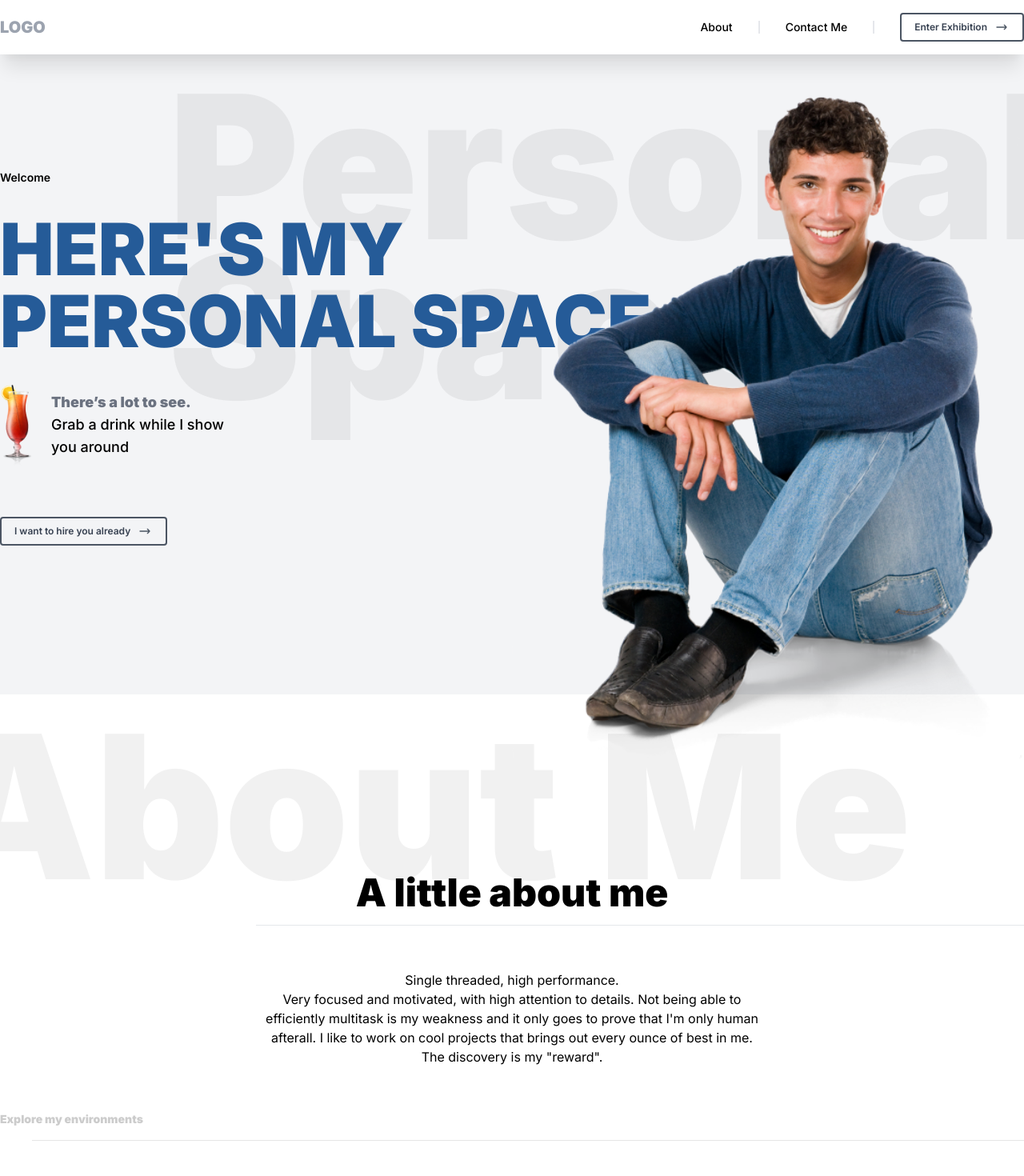
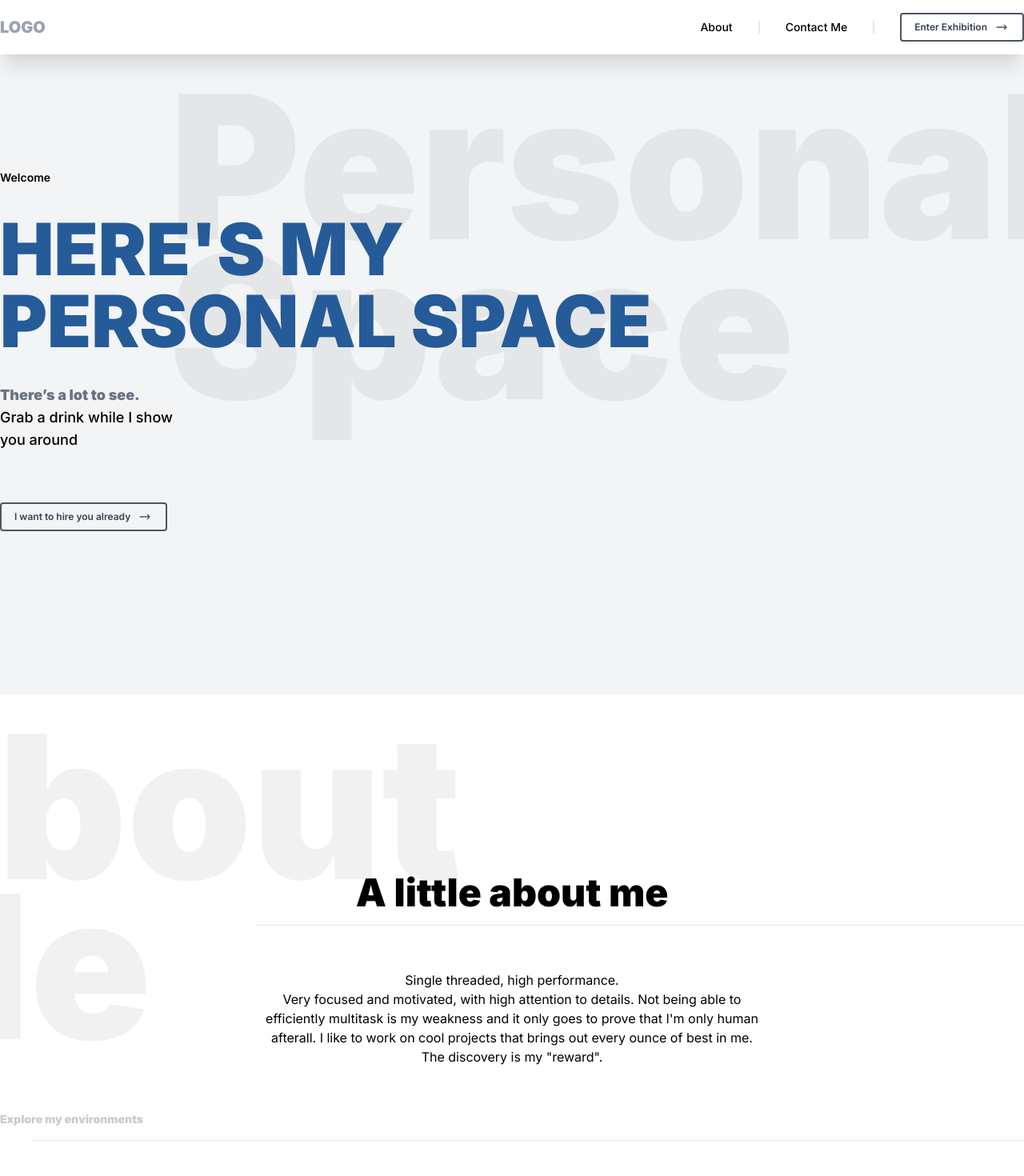
Before and after one commit to frankchoongsaeng/portfolio, a Next.js app: page / in a window 1280 px wide. Shown: the top 1470 px of the page at 80% size. Built offline with nearby package versions, Linux system fonts and the light colour scheme.

Commit message:
added some animation

```diff
--- a/components/specialtitle.js
+++ b/components/specialtitle.js
@@ -1,4 +1,36 @@
-export default function SpecialTitle({ children, position, variant }) {
+import { useEffect, useRef, useState, } from "react"
+
+export default function SpecialTitle({ children, position, variant, animationDirection = "right" }) {
+
+  const currEntry = useRef({})
+  const titleRef = useRef(null);
+
+  function scrollTitle() {
+    if (currEntry.current.isIntersecting) {
+      let scrollDistance = (titleRef.current.getBoundingClientRect().top + 500) / 5;
+      animationDirection === "right"
+        ? titleRef.current.style.transform = `translateX(-${scrollDistance}px)`
+        : titleRef.current.style.transform = `translateX(${scrollDistance}px)`;
+    }
+  }
+
+  useEffect(() => {
+
+    const options = {};
+    new IntersectionObserver(
+      (entries, _observer) => {
+        currEntry.current = entries[0];
+      },
+      options
+    ).observe(titleRef.current);
+
+    // add a scroll listener to the window and remove it when the component gets destroyed
+    window.addEventListener("scroll", scrollTitle);
+    return () => {
+      window.removeEventListener("scroll", scrollTitle);
+    }
+  }, [])
+
   return (
     <h1
       style={{
@@ -8,6 +40,7 @@ export default function SpecialTitle({ children, position, variant }) {
         ...position
       }}
       className={`absolute font-bold ${variant === 'dark' ? 'text-black opacity-30' : 'opacity-5 '}`}
+      ref={titleRef}
     >
       { children}
     </h1>
--- a/layouts/main.js
+++ b/layouts/main.js
@@ -29,11 +29,11 @@ export default function MainLayout({ children }) {
         </div>
 
         {/* Hero Section */}
-        <div className="bg-gray-100 h-screen pt-36 relative">
+        <div className="bg-gray-100 h-screen pt-36 relative overflow-hidden">
           <SpecialTitle position={{
             top: "40px",
-            right: "-40px",
-          }}>Personal<br />Space</SpecialTitle>
+            right: "80px",
+          }} animationDirection="left">Personal<br />Space</SpecialTitle>
 
           <Container>
             <div className="logo">
@@ -44,9 +44,9 @@ export default function MainLayout({ children }) {
 
             <div className="flex mt-16">
               <div className="flex-1 space-y-16">
-                <h1 className="text-6xl font-bold uppercase transform scale-150 translate-x-1/4" style={{color: "#255b98"}}>Here's my <br /> personal space</h1>
+                <h1 className="text-6xl font-bold uppercase transform scale-150 translate-x-1/4" style={{ color: "#255b98" }}>Here's my <br /> personal space</h1>
                 <div className="flex items-center space-x-6">
-                  <img className="w-10" src="/images/drink.png" alt="an image of a drink for you" />
+                  {/* <img className="w-10" src="/images/drink.png" alt="an image of a drink for you" /> */}
                   <p className="font-medium text-lg">
                     <span className="font-bold text-gray-500">There’s a lot to see.</span> <br />
                   Grab a drink while I show <br />
@@ -58,7 +58,7 @@ export default function MainLayout({ children }) {
                 </Button>
               </div>
               <div className="flex-1" style={{ transform: "rotateY(180deg)" }}>
-                <img className="w-full transform -translate-y-64" src="/images/otf-transparent.png" alt="a photo of frank choongsaeng" />
+                {/* <img className="w-full transform -translate-y-64" src="/images/otf-transparent.png" alt="a photo of frank choongsaeng" /> */}
               </div>
             </div>
           </Container>
--- a/pages/index.js
+++ b/pages/index.js
@@ -15,7 +15,7 @@ export default function Home() {
     <MainLayout>
       {/* about me section */}
       <section className="min-h-screen relative pt-56 pb-32" id="about">
-        <SpecialTitle position={{ top: "40px", left: "-80px" }}>
+        <SpecialTitle position={{ top: "40px", left: "80px" }}>
           About Me
         </SpecialTitle>
         <Container>
@@ -74,11 +74,12 @@ export default function Home() {
       </section>
 
       {/* exhibit section */}
-      <section className="min-h-screen relative pt-32 pb-32 bg-gray-900 text-gray-800">
+      <section className="min-h-screen relative pt-32 pb-32 bg-gray-900 text-gray-800 overflow-hidden">
         <SpecialTitle position={{
           bottom: "40px",
-          right: "-100px"
-        }} variant='dark'>
+          right: "80px"
+        }} variant='dark'
+        animationDirection="left">
           Exhibition
         </SpecialTitle>
         <Container>
@@ -100,7 +101,7 @@ export default function Home() {
 
         <SpecialTitle position={{
           top: "40px",
-          left: "-60px"
+          left: "80px"
         }}>
           Skill Set
         </SpecialTitle>
@@ -110,7 +111,7 @@ export default function Home() {
             Why me?
           </SectionTitle>
           <p className="my-14 text-center mx-auto" style={{ maxWidth: "640px" }}>
-            Single threaded, high performance.<br />
+            Great question!.<br />
             Lorem ipsum dolor sit amet, consectetur adipiscing elit. Tempor id in id molestie vitae amet pellentesque. Potenti nulla sapien ullamcorper gravida sed in dolor massa. Et posuere sollicitudin turpis ac lacus. Neque mi commodo arcu risus, leo tortor risus.
           </p>
 
```
